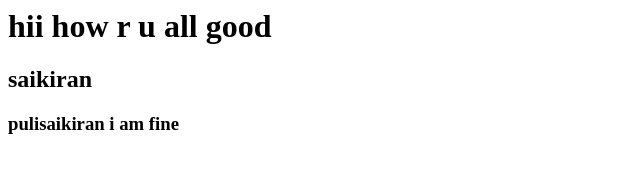
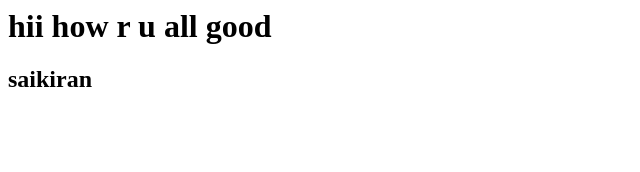
Before and after one commit to pulisaikiran/firstgitrepo, a plain HTML site: page index.html in a window 1280 px wide. Shown: the whole page, without its empty margins (0-640 px from the left). Drawn offline with Linux system fonts and the light colour scheme.

Commit message:
fourth change

```diff
--- a/index.html
+++ b/index.html
@@ -2,6 +2,6 @@
 <body>
 <h1>hii how r u all good </h1>
 <h2>saikiran</h2>
-<h3>pulisaikiran i am fine</h3>
+
 </body>
 </html>
```
